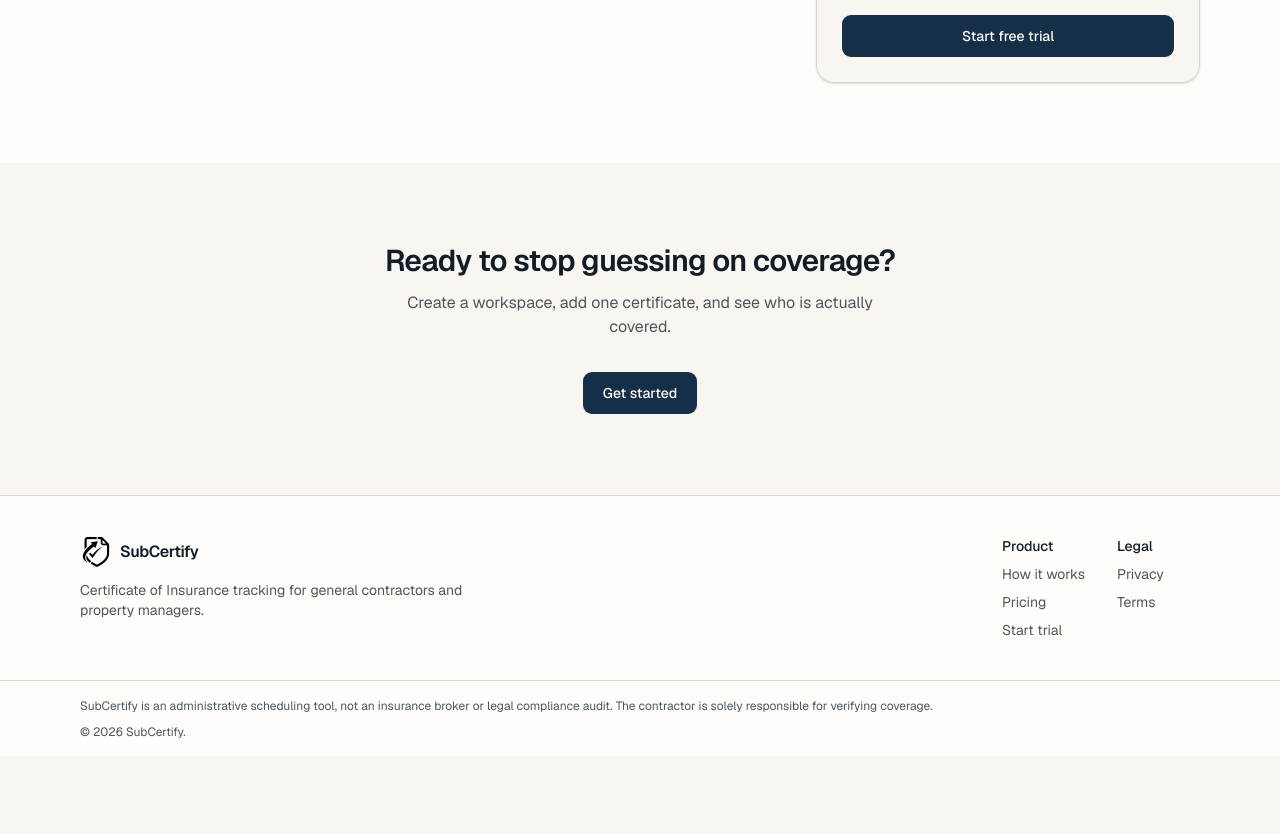
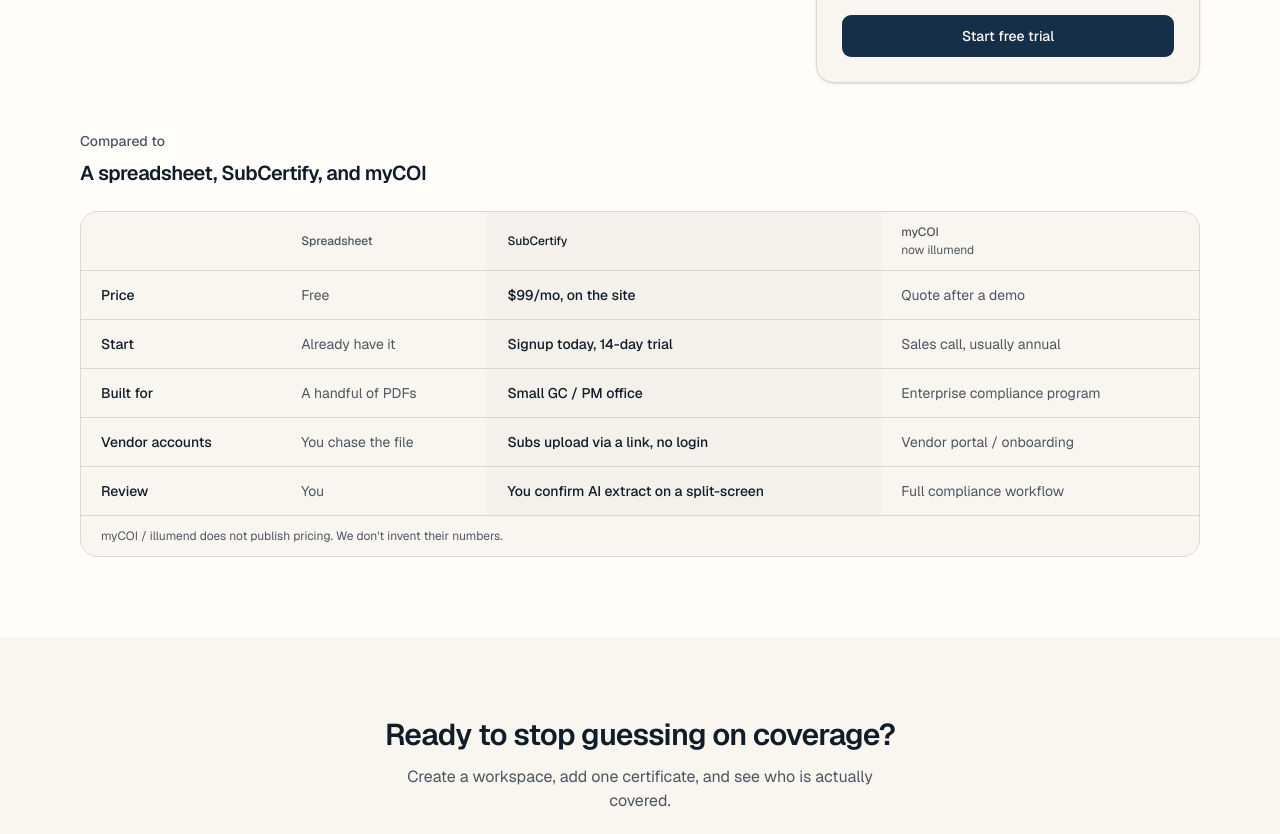
Before and after one commit to Rohit1mag/coit, a Next.js app: page / in a window 1280 px wide. Shown: the part 2140-2974 px from the top of the page. Before the commit the page ends 2896 px from the top, so only its background shows below. Built offline with nearby package versions, Linux system fonts and the light colour scheme.

Commit message:
Add a spreadsheet vs myCOI comparison under pricing so the $99 self-serve pitch is concrete.

```diff
--- a/src/app/page.tsx
+++ b/src/app/page.tsx
@@ -1,5 +1,6 @@
 import Link from "next/link";
 import { Bell, FileSearch, Link2, ShieldCheck } from "lucide-react";
+import { ComparisonTable } from "@/components/marketing/comparison-table";
 import { MarketingShell } from "@/components/marketing/marketing-shell";
 import { ProductPreview } from "@/components/marketing/product-preview";
 import { Button } from "@/components/ui/button";
@@ -99,7 +100,7 @@ export default function LandingPage() {
       </section>
 
       <section id="pricing" className="border-t bg-card">
-        <div className="mx-auto grid max-w-6xl gap-10 px-4 py-20 lg:grid-cols-[1fr_24rem]">
+        <div className="mx-auto grid max-w-6xl gap-10 px-4 pb-12 pt-20 lg:grid-cols-[1fr_24rem]">
           <div>
             <p className="text-sm font-medium text-muted-foreground">Pricing</p>
             <h2 className="mt-2 text-3xl font-semibold tracking-tight">One plan. Built for a small office.</h2>
@@ -128,6 +129,15 @@ export default function LandingPage() {
             </Button>
           </div>
         </div>
+        <div className="mx-auto max-w-6xl px-4 pb-20">
+          <p className="text-sm font-medium text-muted-foreground">Compared to</p>
+          <h3 className="mt-2 text-xl font-semibold tracking-tight">
+            A spreadsheet, SubCertify, and myCOI
+          </h3>
+          <div className="mt-6">
+            <ComparisonTable />
+          </div>
+        </div>
       </section>
 
       <section className="mx-auto max-w-6xl px-4 py-20 text-center">
--- /dev/null
+++ b/src/components/marketing/comparison-table.tsx
@@ -0,0 +1,92 @@
+const rows = [
+  {
+    label: "Price",
+    spreadsheet: "Free",
+    subcertify: "$99/mo, on the site",
+    mycoi: "Quote after a demo",
+  },
+  {
+    label: "Start",
+    spreadsheet: "Already have it",
+    subcertify: "Signup today, 14-day trial",
+    mycoi: "Sales call, usually annual",
+  },
+  {
+    label: "Built for",
+    spreadsheet: "A handful of PDFs",
+    subcertify: "Small GC / PM office",
+    mycoi: "Enterprise compliance program",
+  },
+  {
+    label: "Vendor accounts",
+    spreadsheet: "You chase the file",
+    subcertify: "Subs upload via a link, no login",
+    mycoi: "Vendor portal / onboarding",
+  },
+  {
+    label: "Review",
+    spreadsheet: "You",
+    subcertify: "You confirm AI extract on a split-screen",
+    mycoi: "Full compliance workflow",
+  },
+];
+
+export function ComparisonTable() {
+  return (
+    <div className="overflow-hidden rounded-2xl border bg-background">
+      <div className="overflow-x-auto">
+        <table className="w-full min-w-160 text-left text-sm">
+          <caption className="sr-only">
+            How SubCertify compares to a spreadsheet and myCOI
+          </caption>
+          <thead>
+            <tr className="border-b text-xs text-muted-foreground">
+              <th scope="col" className="px-4 py-3 font-medium sm:px-5">
+                <span className="sr-only">Category</span>
+              </th>
+              <th scope="col" className="px-4 py-3 font-medium sm:px-5">
+                Spreadsheet
+              </th>
+              <th
+                scope="col"
+                className="bg-muted/50 px-4 py-3 font-medium text-foreground sm:px-5"
+              >
+                SubCertify
+              </th>
+              <th scope="col" className="px-4 py-3 font-medium sm:px-5">
+                myCOI
+                <span className="mt-0.5 block font-normal text-muted-foreground">
+                  now illumend
+                </span>
+              </th>
+            </tr>
+          </thead>
+          <tbody>
+            {rows.map((row) => (
+              <tr key={row.label} className="border-b last:border-0">
+                <th
+                  scope="row"
+                  className="px-4 py-3.5 align-top font-medium sm:px-5"
+                >
+                  {row.label}
+                </th>
+                <td className="px-4 py-3.5 align-top text-muted-foreground sm:px-5">
+                  {row.spreadsheet}
+                </td>
+                <td className="bg-muted/50 px-4 py-3.5 align-top font-medium sm:px-5">
+                  {row.subcertify}
+                </td>
+                <td className="px-4 py-3.5 align-top text-muted-foreground sm:px-5">
+                  {row.mycoi}
+                </td>
+              </tr>
+            ))}
+          </tbody>
+        </table>
+      </div>
+      <p className="border-t px-4 py-3 text-xs text-muted-foreground sm:px-5">
+        myCOI / illumend does not publish pricing. We don&apos;t invent their numbers.
+      </p>
+    </div>
+  );
+}
```
